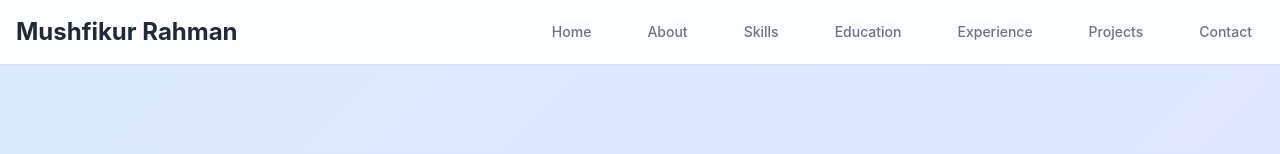
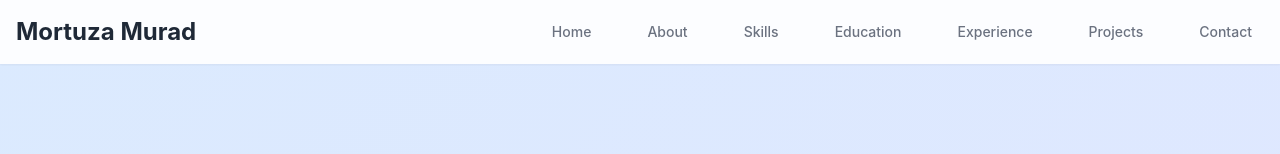
Before and after one commit to MORTUZA-MURAD/portfolio, a plain HTML site: page index.html in a window 1280 px wide. Shown: the top 154 px of the page. Drawn offline with Linux system fonts and the light colour scheme.

Commit message:
Update navigation link name from 'Mushfikur Rahman' to 'Mortuza Murad'

```diff
--- a/index.html
+++ b/index.html
@@ -17,7 +17,7 @@
         <div class="container">
             <div class="nab-bar-div">
                 <div class="profileImg">
-                    <a href="#home">Mushfikur Rahman</a>
+                    <a href="#home">Mortuza Murad</a>
                 </div>
 
                 <div class="nav-menu" id="navMenu">
```
